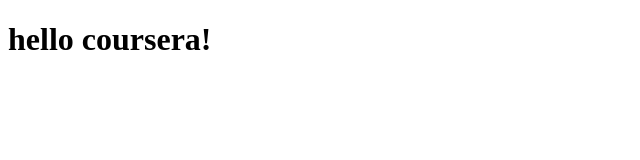
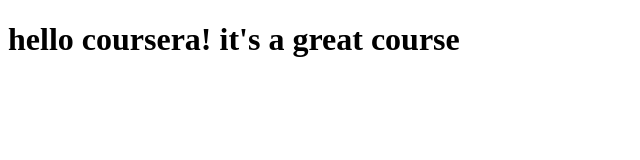
Before and after one commit to MoawwizAhmed/coursera-test, a plain HTML site: page site/index.html in a window 1280 px wide. Shown: the whole page, without its empty margins (0-640 px from the left). Drawn offline with Linux system fonts and the light colour scheme.

Commit message:
Small addition to our page content.

```diff
--- a/site/index.html
+++ b/site/index.html
@@ -1,9 +1,9 @@
 <!doctype html>
 <html>
     <head>
-        <title>Coursera test</title>
+        <title>Hello Coursera</title>
     </head>
     <body>
-        <h1>hello coursera!</h1>
+        <h1>hello coursera! it's a great course</h1>
     </body>
 </html>
```
